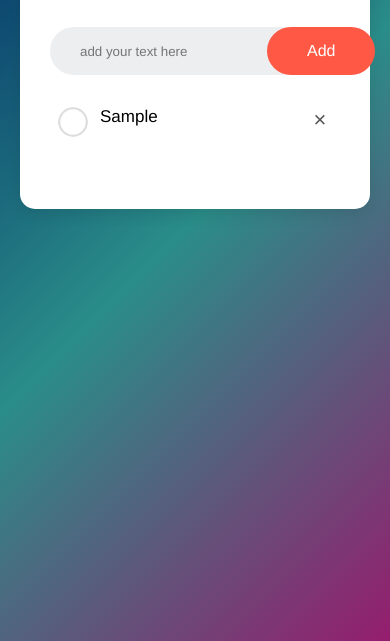
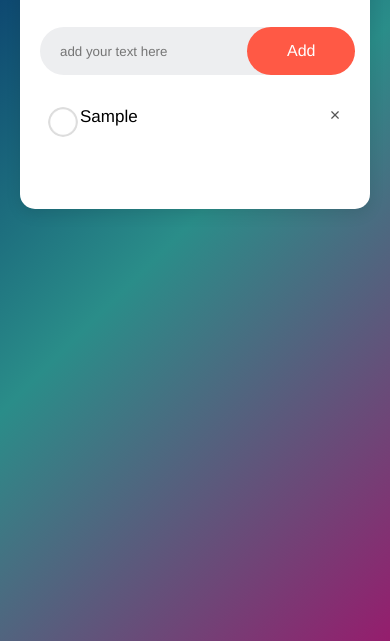
Before and after one commit to s19h8a1n14/to-do-list, a plain HTML site: page index.html in a window 390 px wide. Both pictures are taken after typing "Sample" into the empty fields and a click on the button "Add". Shown: the part 203-844 px from the top of the page. Drawn offline with Linux system fonts and the light colour scheme.

Commit message:
modified style.css

```diff
--- a/index.html
+++ b/index.html
@@ -4,7 +4,7 @@
     <meta charset="UTF-8">
     <meta name="viewport" content="width=device-width, initial-scale=1.0">
     <link rel="stylesheet" href="style.css">
-    <link rel="icon" href="images/icon.png" type="image/x-icon">
+    <link rel="icon" href="images/icon.png" type="image">
     <title>TO-DO-LIST</title>
 </head>
 <body>
--- a/style.css
+++ b/style.css
@@ -114,3 +114,26 @@ ul li span{
 ul li span:hover{
     background: #edeef0;
 }
+
+
+@media screen and (max-width: 768px) {
+    .todo-list {
+        padding: 40px 20px 70px;
+    }
+
+    .row {
+        padding-left: 10px;
+    }
+
+    ul li {
+        padding: 12px 8px 12px 40px;
+    }
+
+    ul li span {
+        width: 30px;
+        height: 30px;
+        font-size: 18px;
+        line-height: 30px;
+    }
+
+}
```
